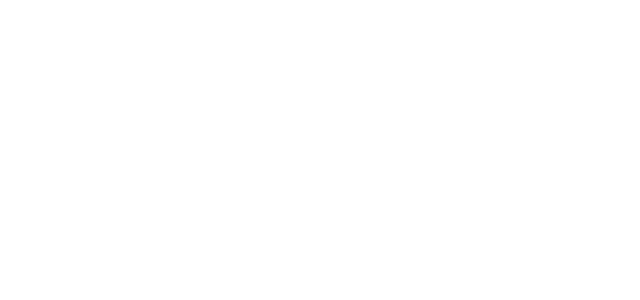
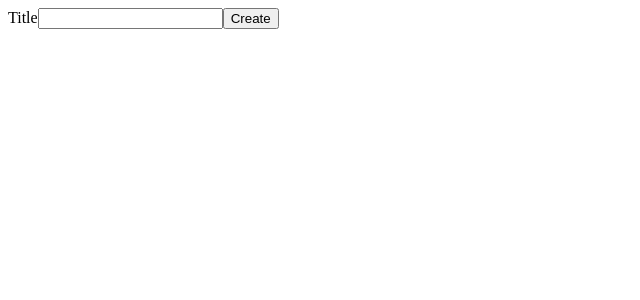
Before and after one commit to waldemarhermann/books, a React (Create React App) app: page / in a window 1280 px wide. Shown: the top 300 px of the page, without its empty margins (0-640 px from the left). Built offline with nearby package versions, Linux system fonts and the light colour scheme.

Commit message:
create, piece of state, form input, event handler

```diff
--- a/src/components/BookCreate.js
+++ b/src/components/BookCreate.js
@@ -1,9 +1,28 @@
-const BookCreate = () => {
-    return (
-        <div>
+import { useState } from 'react';
 
-        </div>
-    )
-}
+const BookCreate = ({ onCreate }) => {
+  const [title, setTitle] = useState('');
+
+  const handleChange = (event) => {
+    setTitle(event.target.value);
+    handleSubmit(title)
+  }
+
+  const handleSubmit = (event) => {
+    event.preventDefault();
+    onCreate(title);
+  }
+
+
+  return (
+    <div>
+      <form>
+        <label>Title</label>
+        <input value={title} onChange={handleChange}/>
+        <button>Create</button>
+      </form>
+    </div>
+  );
+};
 
 export default BookCreate;
```
